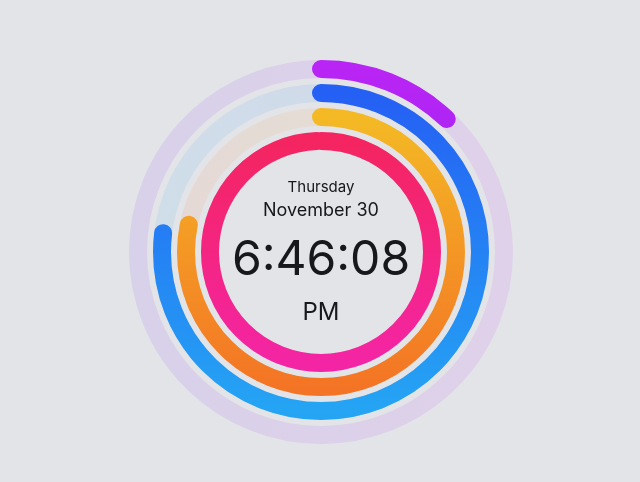
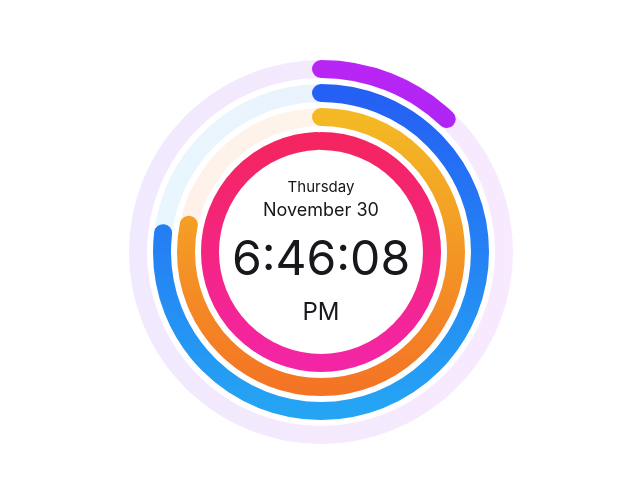
Before and after one commit to lordesi/bivcucc, a plain HTML site: page index.html in a window 1280 px wide. Shown: the part 148-630 px from the top of the page, without its empty margins (319-959 px from the left). Drawn offline with Linux system fonts and the light colour scheme.

Commit message:
Update style.css

```diff
--- a/style.css
+++ b/style.css
@@ -15,7 +15,7 @@ body, button {
 	font: 1em/1.5 -apple-system, BlinkMacSystemFont, "Segoe UI", Roboto, Helvetica, Arial, sans-serif;
 }
 body {
-	background-color: var(--bg);
+	background-color: transparent;
 	height: 100vh;
 	display: grid;
 	place-items: center;
```
